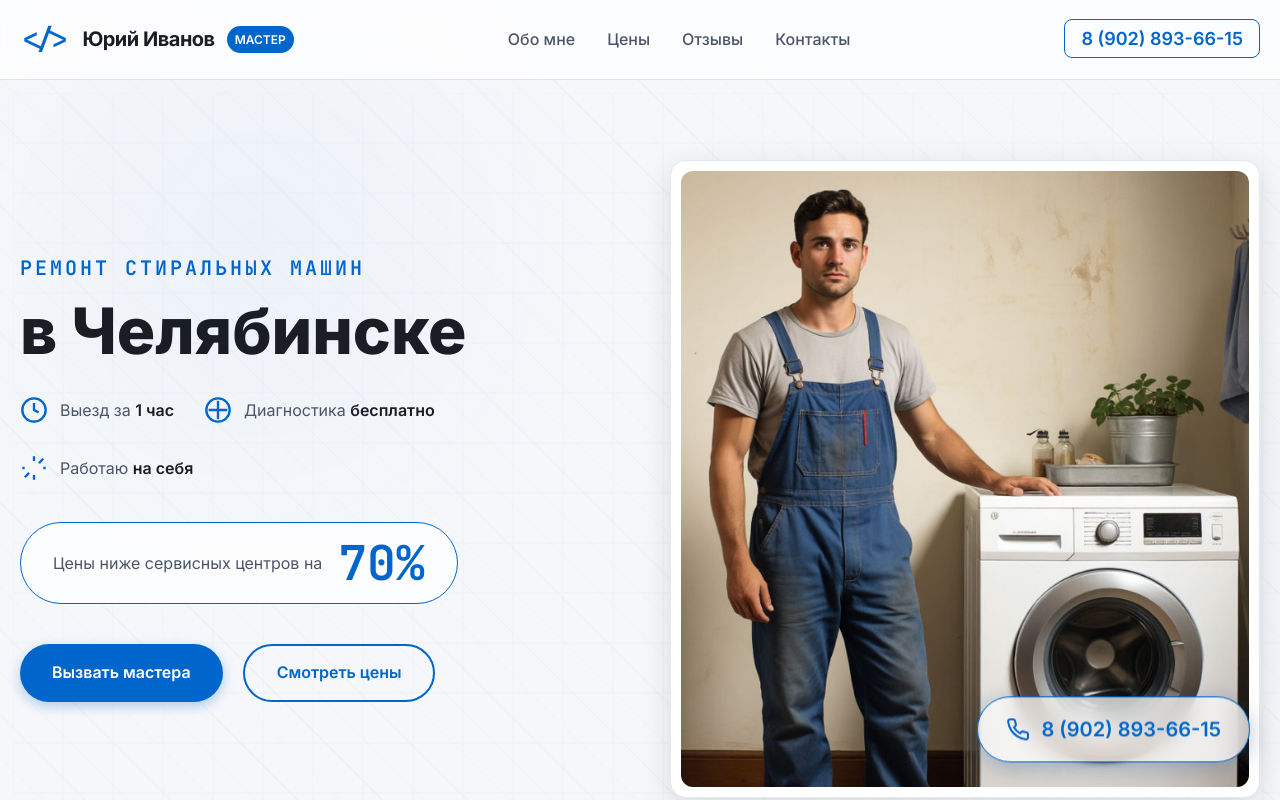
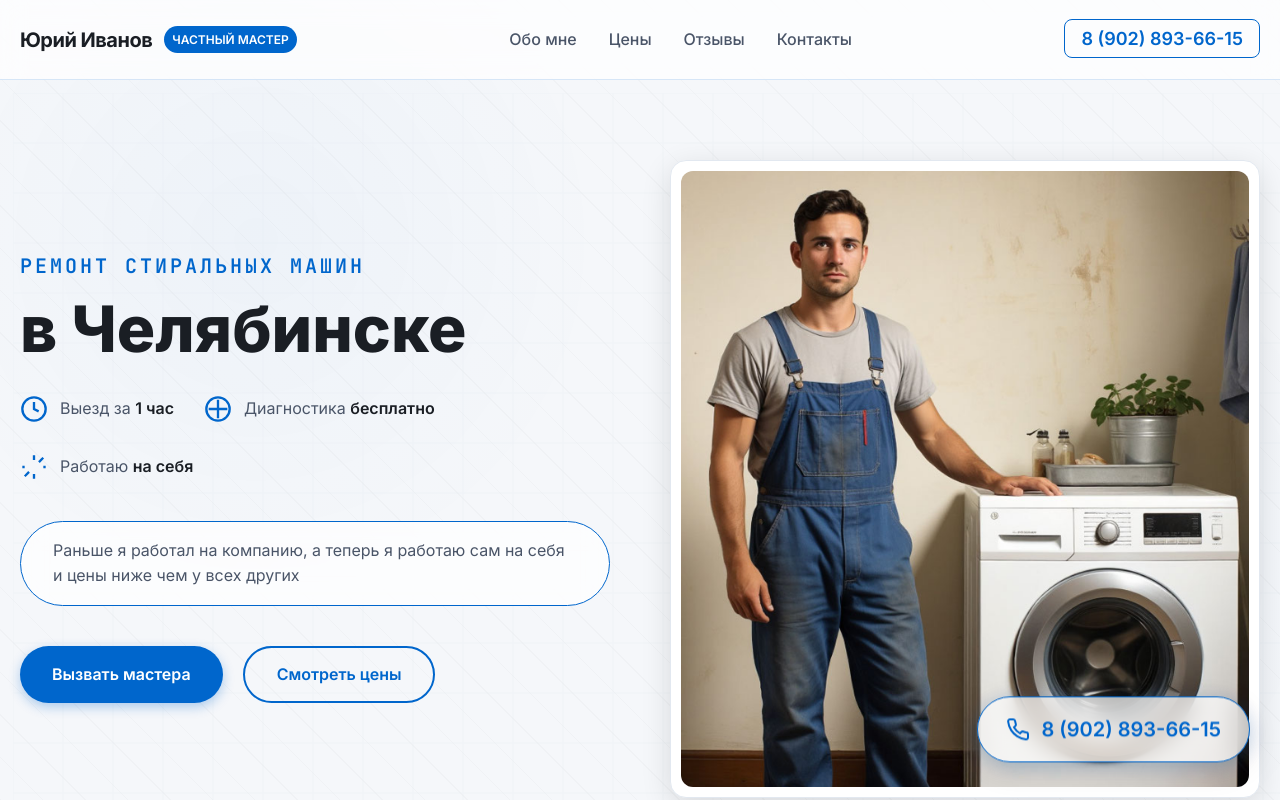
Before and after one commit to Yurii-Zelenkin/servicecenter, a plain HTML site: page index.html in a window 1280 px wide. Shown: the top 800 px of the page. Drawn offline with Linux system fonts and the light colour scheme.

Commit message:
Первый коммит: сайт мастера по ремонту

```diff
--- a/index.html
+++ b/index.html
@@ -1461,9 +1461,8 @@
     <header class="header">
       <div class="container header__container">
         <a href="/" class="logo">
-          <span class="logo__icon">&lt;/&gt;</span>
           <span class="logo__text">Юрий Иванов</span>
-          <span class="logo__badge">мастер</span>
+          <span class="logo__badge">частный мастер</span>
         </a>
 
         <nav class="nav">
@@ -1557,9 +1556,9 @@
 
             <div class="hero__price-tag">
               <span class="hero__price-label"
-                >Цены ниже сервисных центров на</span
-              >
-              <span class="hero__price-value">70%</span>
+                >Раньше я работал на компанию, а теперь я работаю сам на себя и
+                цены ниже чем у всех других
+              </span>
             </div>
 
             <div class="hero__actions">
```
